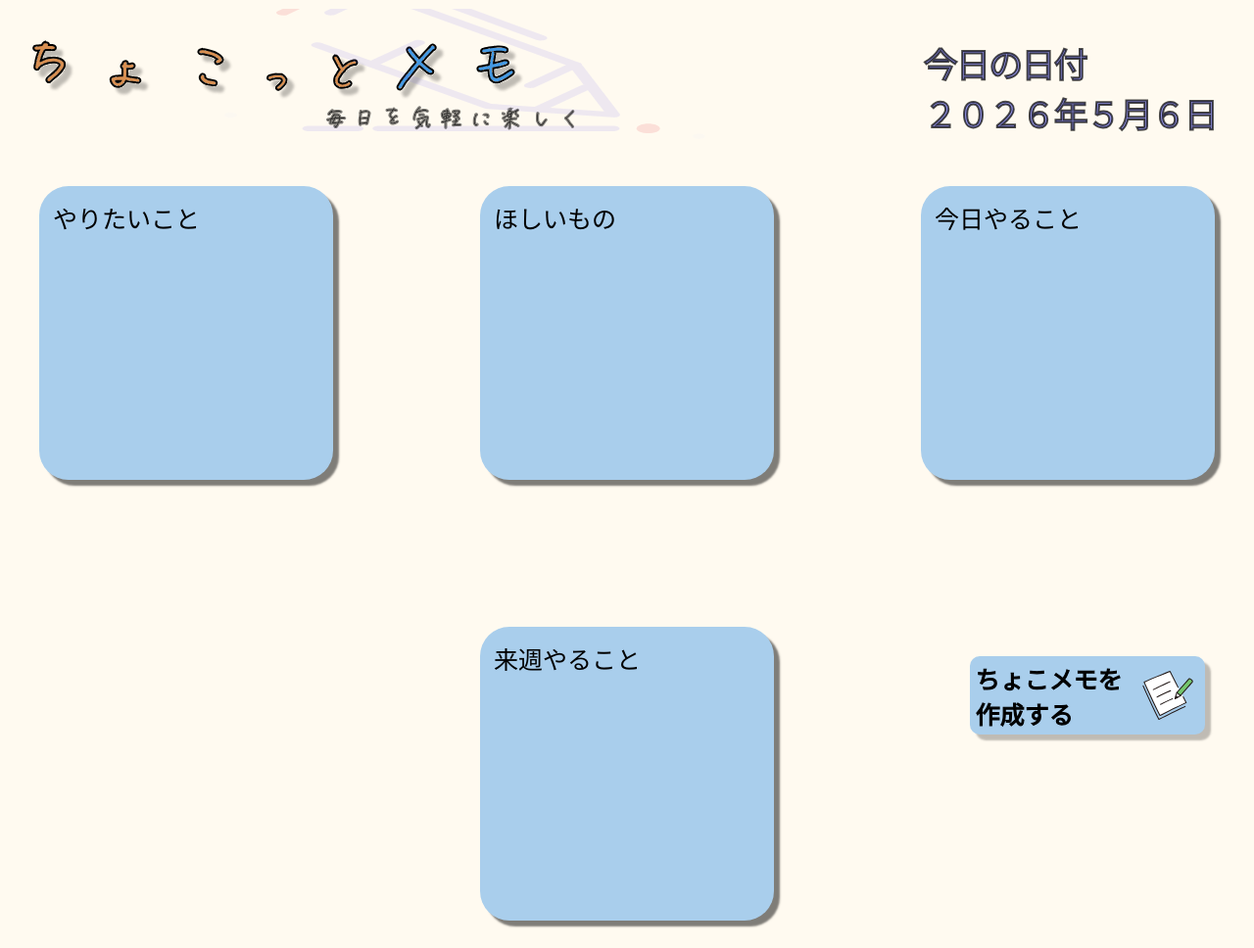
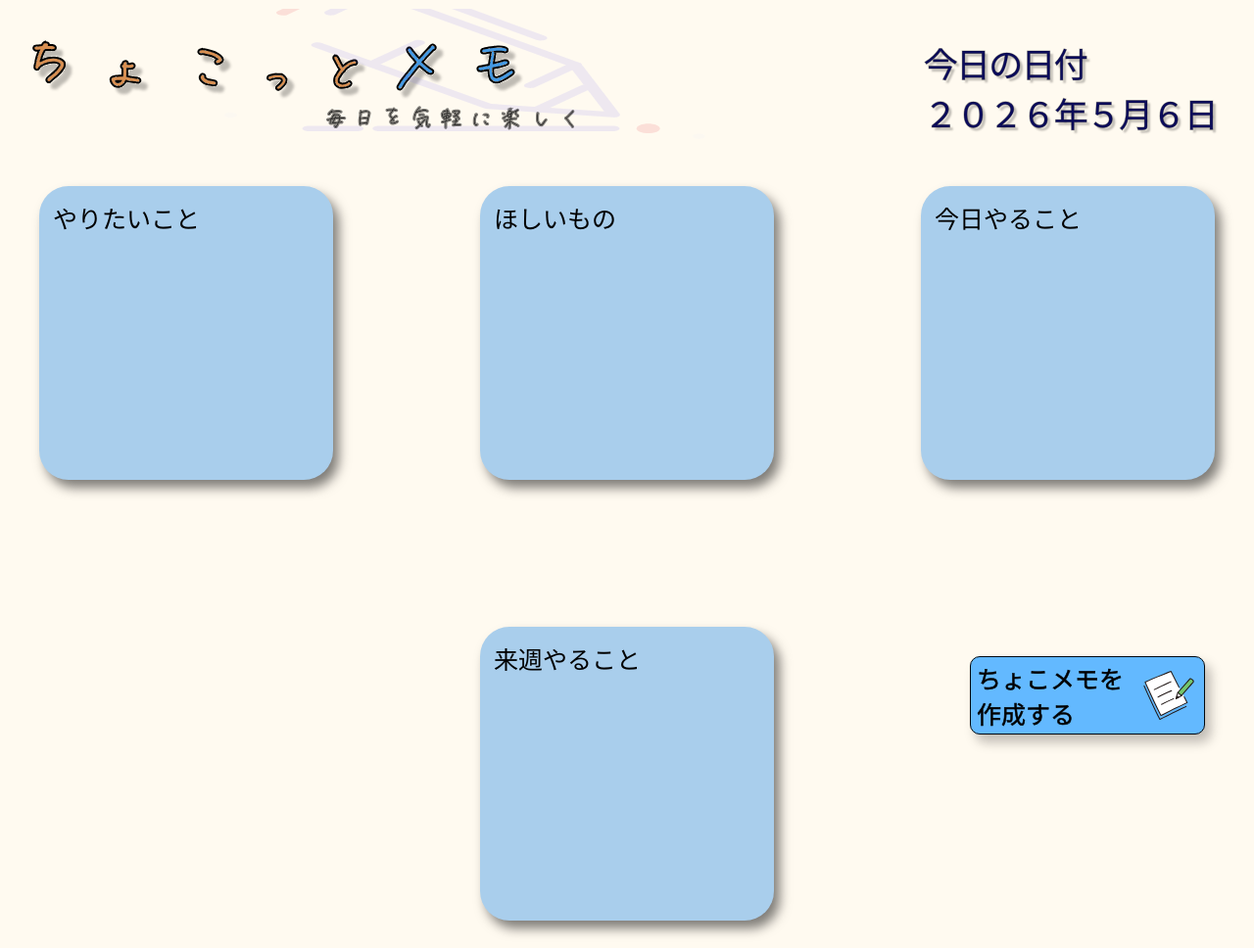
Before and after one commit to naonao96/my-note, a Flask app: page /note_list/ in a window 1280 px wide. Shown: the whole page at 98% size. Run offline with Flask 3, Linux system fonts and the light colour scheme; some web fonts are replaced.

Commit message:
Implement UI design.

```diff
--- a/app/static/css/style.css
+++ b/app/static/css/style.css
@@ -34,12 +34,12 @@
     }
     /*今日の日付デザイン*/
     .todays-text{
-        font-family: shirokuma;
         font-size: 35px;
-        color: #9393e0;
+        color: #0B0B5D;
         padding: 30px;
         letter-spacing: -0.05em;
-        -webkit-text-stroke: 2px rgba(0, 0, 0, 0.7);
+        -webkit-text-stroke: 1px rgba(0, 0, 0, 0.3);
+        text-shadow: 3px 3px 2px rgba(0, 0, 0, 0.25);
     }
     /*付箋デザイン*/
     .fusen-container {
@@ -76,7 +76,7 @@
         color: #000000;
         border-radius: 30px;
         background-color: #A9CEEC;
-        box-shadow: 6px 6px 2px rgba(0, 0, 0, 0.5);
+        box-shadow: 6px 8px 12px rgba(0, 0, 0, 0.5);
     }
     .fusen-back {
         transform: rotateY(180deg);
@@ -108,9 +108,9 @@
         width: 240px;
         height: 80px;
         border-radius: 10px;
-        background-color: #A9CEEC;
-        box-shadow: 6px 6px 2px rgba(0, 0, 0, 0.25);
-        border: none;
+        background-color: #63B9FF;
+        border: 1px solid #00080F;
+        box-shadow: 6px 8px 12px rgba(0, 0, 0, 0.25);
         cursor: pointer;
         right: 50px;
         bottom:50px;
@@ -120,12 +120,17 @@
         display: block;
         color: #000000;
         font-size: 25px;
-        -webkit-text-stroke: 1.2px #000000;
+        -webkit-text-stroke: 0.5px #000000;
     }
     .create-button-icon {
         width: 52px;
         height: 50px;
         margin-left: 20px;
+    }
+    .create-button:hover {
+        transform: translateY(-1px);
+        transition: all 0.4s ease;
+        box-shadow: 6px 6px 2px rgba(0, 0, 0, 0.5);
     }
     .flatpickr-calendar {
         border-radius: 20px;
--- a/app/static/js/fusen_common.js
+++ b/app/static/js/fusen_common.js
@@ -1,5 +1,10 @@
 /*On click from fusen card*/
-function fusenClick(card){
-  card.classList.toggle('isFusenClick');
-  console.log("押下された！！")
-}
+document.addEventListener("DOMContentLoaded", function() {
+  const fusenList = document.querySelectorAll('.fusen, .fusen-edit')
+  fusenList.forEach( fusenClick => {
+    fusenClick.onclick = () => {
+      fusenClick.classList.toggle('isFusenClick');
+    }
+  }
+)
+});
--- a/app/static/js/fusen_edit.js
+++ b/app/static/js/fusen_edit.js
@@ -1,3 +1,4 @@
+"use static"
 /*HTML読み込み完了後に*/
 document.addEventListener('DOMContentLoaded', function() {
     /* 期限日の設定時 */
--- /dev/null
+++ b/app/static/js/fusen_list.js
@@ -0,0 +1,3 @@
+"use static"
+
+"付箋一覧に関する処理を追記します。"
--- a/app/templates/new_note.html
+++ b/app/templates/new_note.html
@@ -16,7 +16,7 @@
             </div>
         </header>
         <div class="edit-page-container">
-            <div class="fusen-edit" onclick="fusenClick(this)">
+            <div class="fusen-edit">
                 <div class="fusen-inner">
                     <div class="fusen-front">来週やること</div>
                     <div class="fusen-back">期限日：2026 / 4 / 5</div>
--- a/app/templates/notes_list.html
+++ b/app/templates/notes_list.html
@@ -16,25 +16,25 @@
         <main>
             <!-- TODO: 現在は静的に配置しているが今後動的に追加可能に修正 -->
             <div class="fusen-container">
-                <div class="fusen" onclick="fusenClick(this)">
+                <div class="fusen">
                     <div class="fusen-inner">
                         <div class="fusen-front">やりたいこと</div>
                         <div class="fusen-back">期限日：2026 / 4 / 5</div>
                     </div>
                 </div>
-                <div class="fusen" onclick="fusenClick(this)">
+                <div class="fusen">
                     <div class="fusen-inner">
                         <div class="fusen-front">ほしいもの</div>
                         <div class="fusen-back">期限日：2026 / 4 / 5</div>
                     </div>
                 </div>
-                <div class="fusen" onclick="fusenClick(this)">
+                <div class="fusen">
                     <div class="fusen-inner">
                         <div class="fusen-front">今日やること</div>
                         <div class="fusen-back">期限日：2026 / 4 / 5</div>
                     </div>
                 </div>
-                <div class="fusen" onclick="fusenClick(this)">
+                <div class="fusen">
                     <div class="fusen-inner">
                         <div class="fusen-front">来週やること</div>
                         <div class="fusen-back">期限日：2026 / 4 / 5</div>
```
Also changed, not shown: other parts of app/static/css/style.css (+13 -11 lines).
